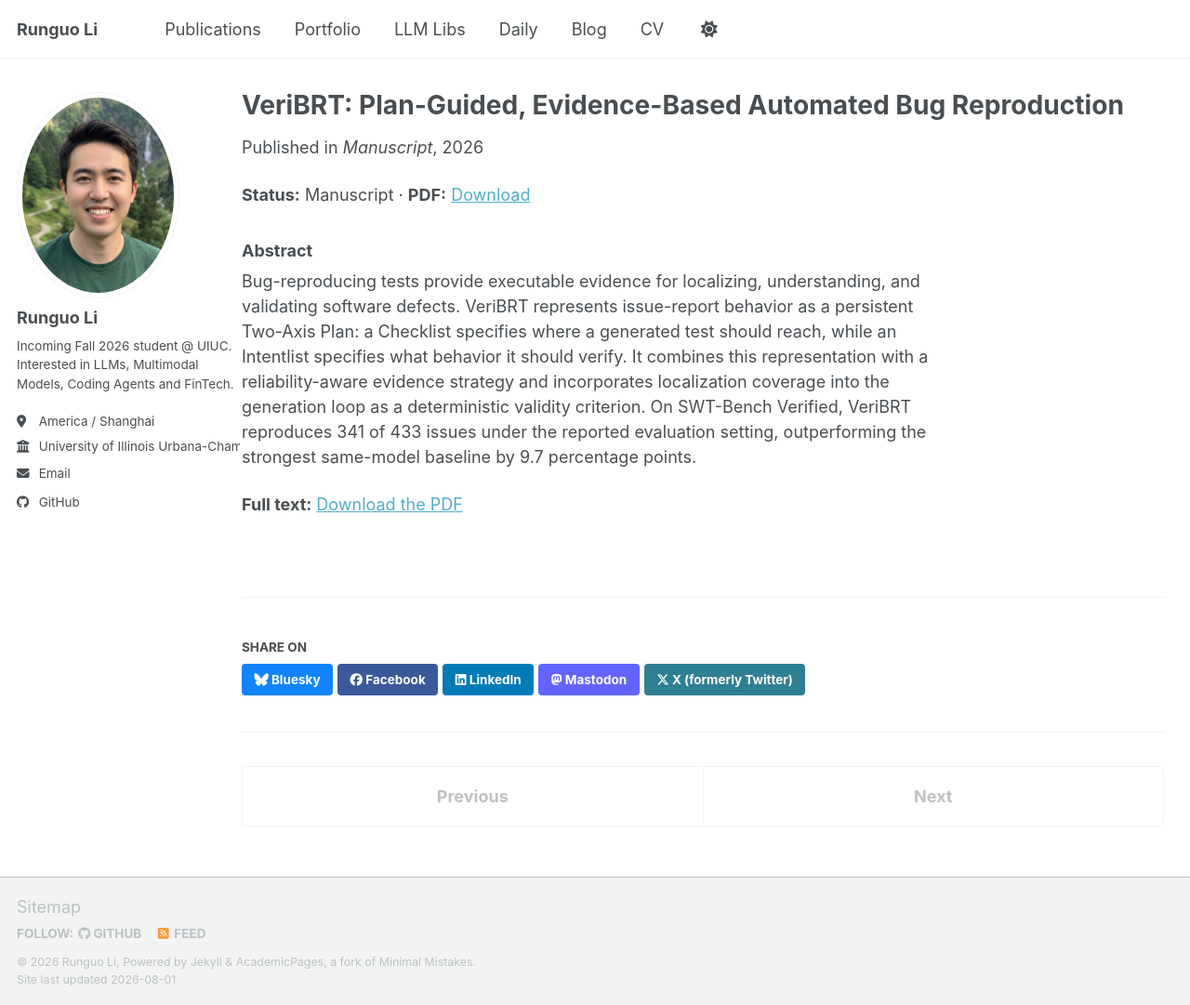
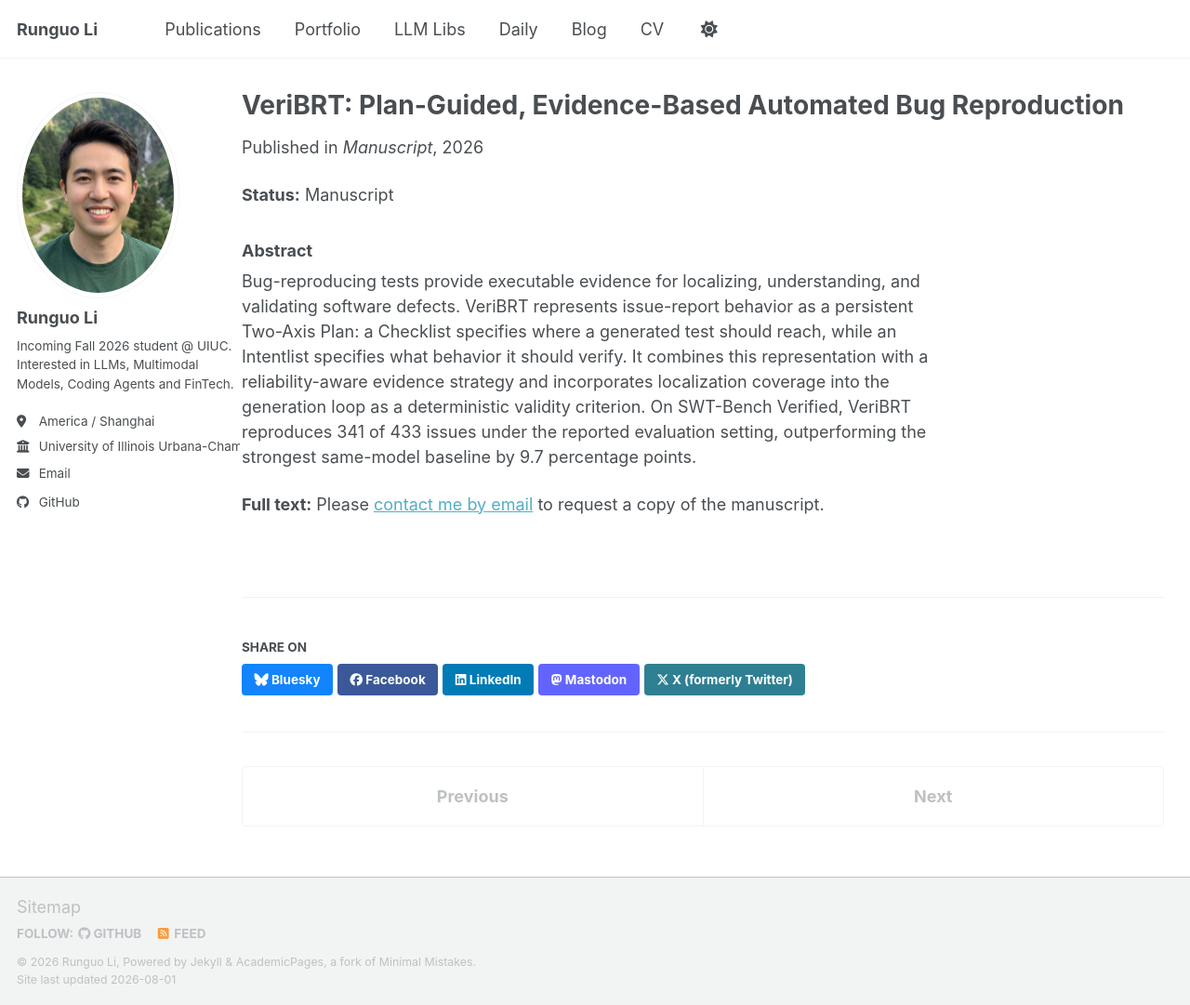
Before and after one commit to LiRunGuo/lirunguo.github.io, a Jekyll site: the page built from _publications/2026-07-veribrt.md, in a window 1280 px wide and 1081 px high. Shown: the whole window at 93% size. Built offline with Jekyll 4.4.1, drawn with Linux system fonts in a browser that asks for light colours; a script bundle is joined from its source files by our own code; library files that are not in the unit come from our copies.

Commit message:
Remove manuscript downloads

```diff
--- a/_publications/2026-07-veribrt.md
+++ b/_publications/2026-07-veribrt.md
@@ -8,10 +8,10 @@ date: 2026-07-01
 venue: 'Manuscript'
 ---
 
-**Status:** Manuscript · **PDF:** [Download](/files/veribrt-bug-reproduction.pdf)
+**Status:** Manuscript
 
 ### Abstract
 
 Bug-reproducing tests provide executable evidence for localizing, understanding, and validating software defects. VeriBRT represents issue-report behavior as a persistent Two-Axis Plan: a Checklist specifies where a generated test should reach, while an Intentlist specifies what behavior it should verify. It combines this representation with a reliability-aware evidence strategy and incorporates localization coverage into the generation loop as a deterministic validity criterion. On SWT-Bench Verified, VeriBRT reproduces 341 of 433 issues under the reported evaluation setting, outperforming the strongest same-model baseline by 9.7 percentage points.
 
-**Full text:** [Download the PDF](/files/veribrt-bug-reproduction.pdf)
+**Full text:** Please [contact me by email](mailto:li19107254665@gmail.com) to request a copy of the manuscript.
```
Also changed, not shown: _publications/2026-07-rvcft.md (+2 -2 lines), 2 other files.
